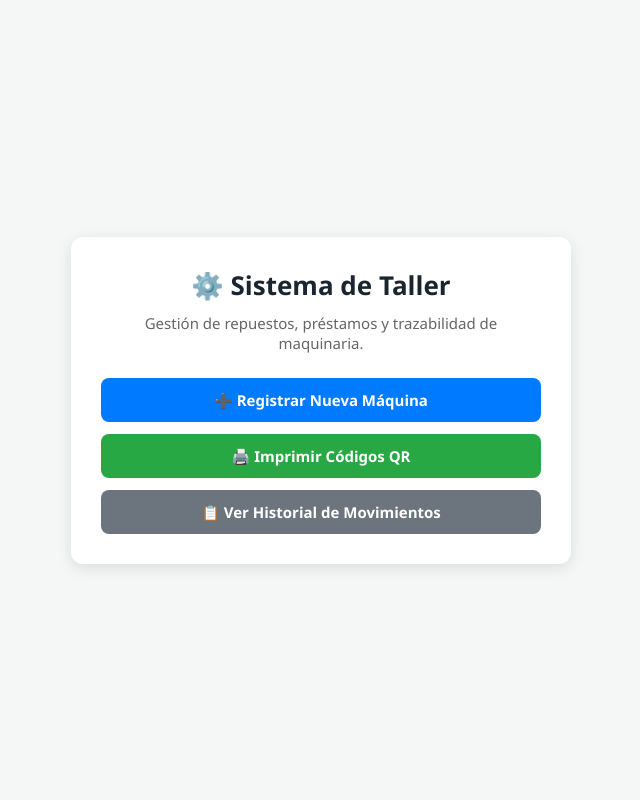
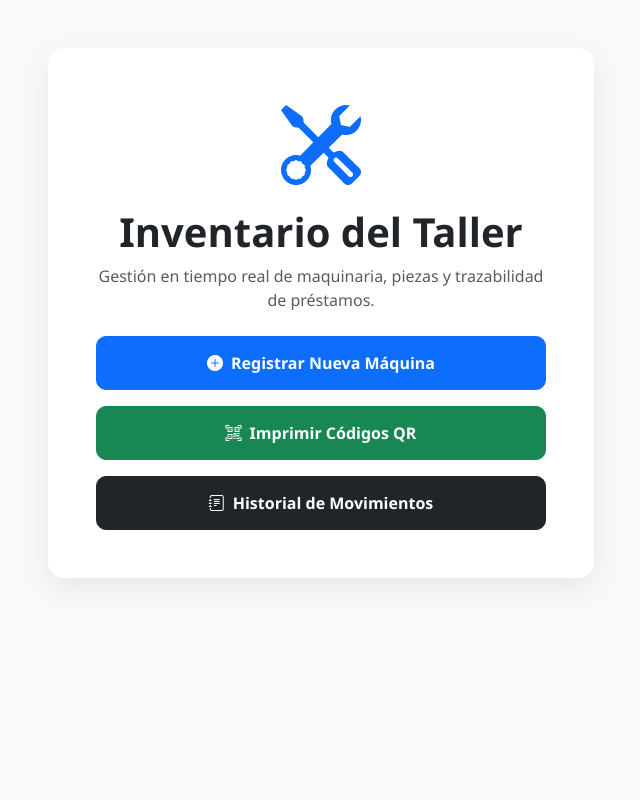
Before and after one commit to bryanyael/inventario-taller, a Flask app: page / in a window 1280 px wide. Shown: the whole page, without its empty margins (319-959 px from the left). Run offline with Flask 3, Linux system fonts and the light colour scheme.

Commit message:
Update inicio.html

```diff
--- a/templates/inicio.html
+++ b/templates/inicio.html
@@ -1,94 +1,43 @@
-
 <!DOCTYPE html>
 <html lang="es">
 <head>
     <meta charset="UTF-8">
     <meta name="viewport" content="width=device-width, initial-scale=1.0">
-    <title>Inventario Taller</title>
+    <title>Control de Inventario - Taller</title>
+    <link href="https://cdn.jsdelivr.net/npm/bootstrap@5.3.0/dist/css/bootstrap.min.css" rel="stylesheet">
+    <link rel="stylesheet" href="https://cdn.jsdelivr.net/npm/bootstrap-icons@1.11.0/font/bootstrap-icons.css">
     <style>
-        * {
-            box-sizing: border-box;
-            margin: 0;
-            padding: 0;
-        }
-        body {
-            font-family: 'Segoe UI', Tahoma, Geneva, Verdana, sans-serif;
-            background-color: #f4f7f6;
-            color: #333;
-            display: flex;
-            justify-content: center;
-            align-items: center;
-            min-height: 100vh;
-            padding: 20px;
-        }
-        .card {
-            background: #ffffff;
-            border-radius: 12px;
-            box-shadow: 0 4px 15px rgba(0, 0, 0, 0.1);
-            max-width: 500px;
-            width: 100%;
-            padding: 30px;
-            text-align: center;
-        }
-        h1 {
-            color: #1a252f;
-            margin-bottom: 10px;
-            font-size: 26px;
-        }
-        p {
-            color: #666;
-            margin-bottom: 25px;
-            font-size: 15px;
-        }
-        .btn-group {
-            display: flex;
-            flex-direction: column;
-            gap: 12px;
-        }
-        .btn {
-            display: block;
-            padding: 12px 20px;
-            border-radius: 8px;
-            text-decoration: none;
-            font-weight: bold;
-            transition: background 0.2s ease;
-            font-size: 15px;
-        }
-        .btn-primary {
-            background-color: #007bff;
-            color: white;
-        }
-        .btn-primary:hover {
-            background-color: #0056b3;
-        }
-        .btn-secondary {
-            background-color: #6c757d;
-            color: white;
-        }
-        .btn-secondary:hover {
-            background-color: #545b62;
-        }
-        .btn-success {
-            background-color: #28a745;
-            color: white;
-        }
-        .btn-success:hover {
-            background-color: #1e7e34;
-        }
+        body { background-color: #f8f9fa; font-family: 'Segoe UI', system-ui, -apple-system, sans-serif; }
+        .hero-card { border: none; border-radius: 16px; box-shadow: 0 10px 30px rgba(0,0,0,0.08); }
+        .btn-action { padding: 14px 20px; font-weight: 600; border-radius: 10px; transition: all 0.2s ease; }
+        .btn-action:hover { transform: translateY(-2px); box-shadow: 0 4px 12px rgba(0,0,0,0.15); }
     </style>
 </head>
 <body>
+    <div class="container py-5">
+        <div class="row justify-content-center">
+            <div class="col-md-8 col-lg-6">
+                <div class="card hero-card bg-white p-4 p-md-5 text-center">
+                    <div class="mb-3 text-primary">
+                        <i class="bi bi-tools display-1"></i>
+                    </div>
+                    <h1 class="fw-bold text-dark mb-2">Inventario del Taller</h1>
+                    <p class="text-muted mb-4">Gestión en tiempo real de maquinaria, piezas y trazabilidad de préstamos.</p>
 
-    <div class="card">
-        <h1>⚙️ Sistema de Taller</h1>
-        <p>Gestión de repuestos, préstamos y trazabilidad de maquinaria.</p>
-
-        <div class="btn-group">
-            <a href="/admin/nueva_maquina" class="btn btn-primary">➕ Registrar Nueva Máquina</a>
-            <a href="/admin/imprimir_qrs" class="btn btn-success">🖨️ Imprimir Códigos QR</a>
-            <a href="/admin/registros" class="btn btn-secondary">📋 Ver Historial de Movimientos</a>
+                    <div class="d-grid gap-3">
+                        <a href="/admin/nueva_maquina" class="btn btn-primary btn-action">
+                            <i class="bi bi-plus-circle-fill me-2"></i>Registrar Nueva Máquina
+                        </a>
+                        <a href="/admin/imprimir_qrs" class="btn btn-success btn-action">
+                            <i class="bi bi-qr-code-scan me-2"></i>Imprimir Códigos QR
+                        </a>
+                        <a href="/admin/registros" class="btn btn-dark btn-action">
+                            <i class="bi bi-journal-text me-2"></i>Historial de Movimientos
+                        </a>
+                    </div>
+                </div>
+            </div>
         </div>
     </div>
-
 </body>
 </html>
```
